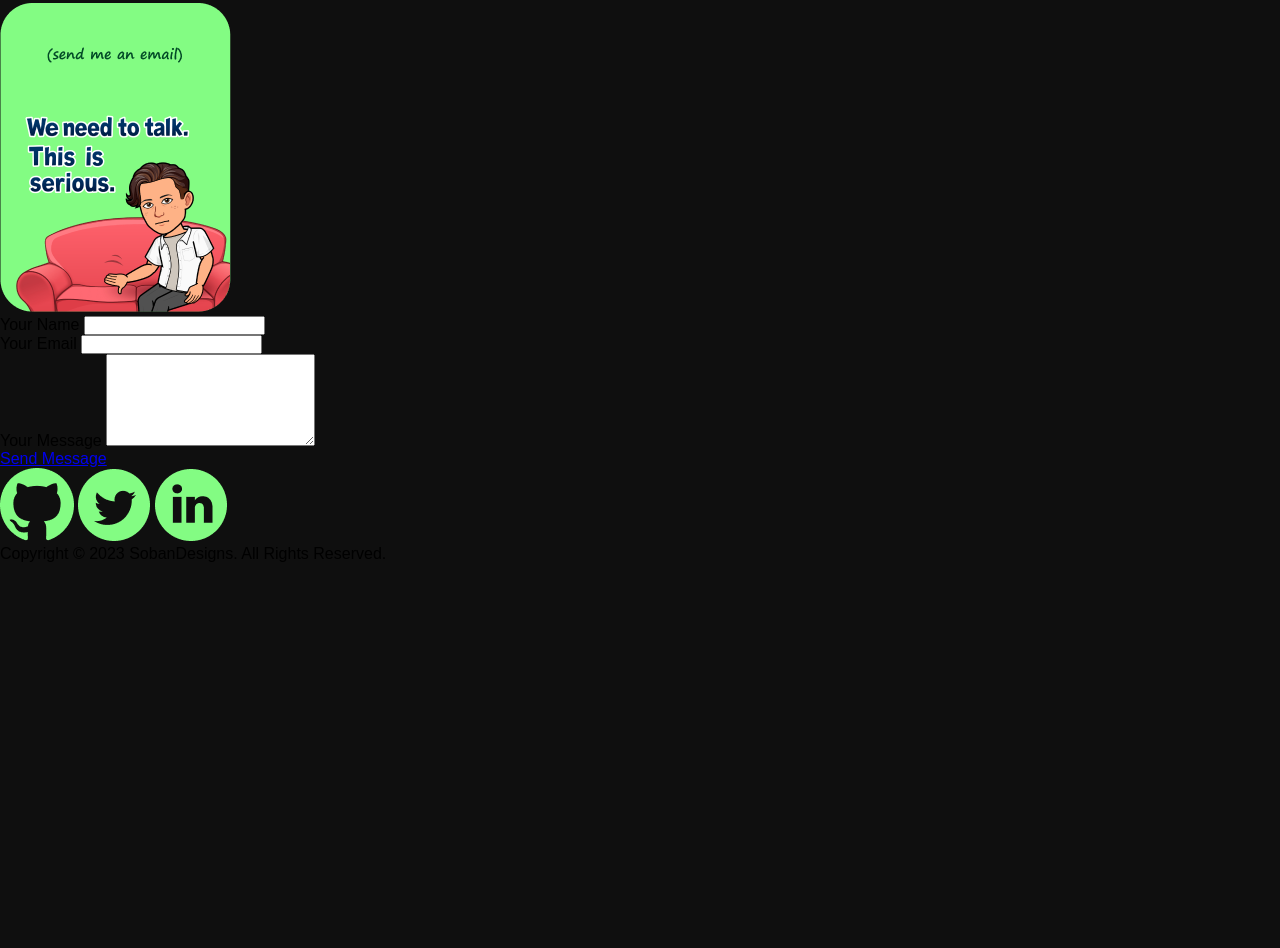
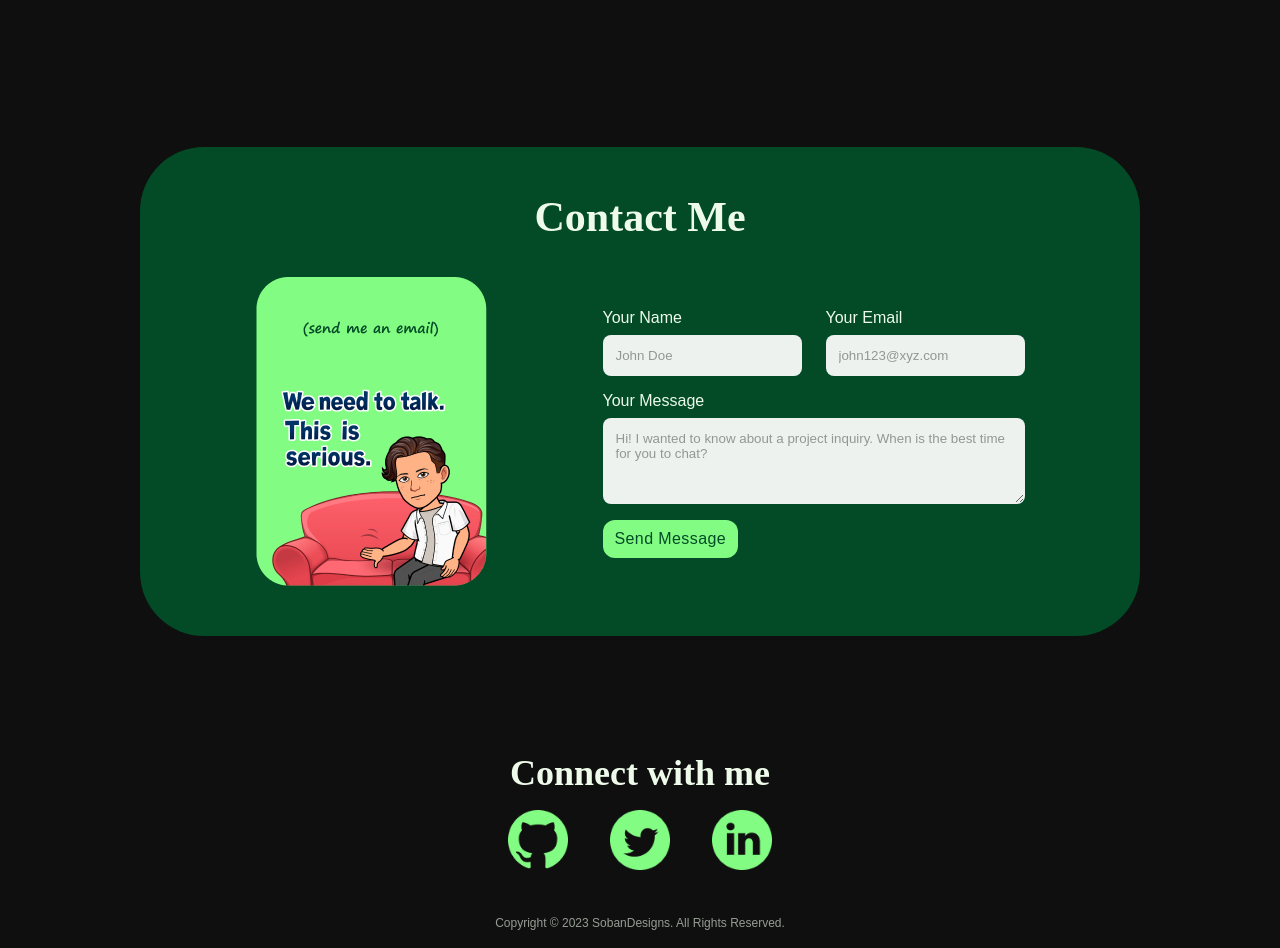
Before and after one commit to the-soban/sobandesigns.me, a plain HTML site: page index.html in a window 1280 px wide. Shown: the part 3167-4115 px from the top of the page. Before the commit the page ends 3730 px from the top, so only its background shows below. Drawn offline with Linux system fonts and the light colour scheme.

Commit message:
completed styling, added email functionality

```diff
--- a/index.html
+++ b/index.html
@@ -134,31 +134,44 @@
             <div class="contact-img-box">
                 <img src="./images/contact-bitmoji.png" alt="footer image" class="contact-img">
             </div>
-            <form action="POST" class="contact-form-box">
+            <form action="https://formsubmit.co/sobanshafeq123@gmail.com" method="POST" class="contact-form-box">
+                <input type="hidden" name="_next" value="https://sobandesigns.me/sent.html">
+                <input type="hidden" name="_subject" value="Message from Portfolio!">
                 <div class="name-email-box">
                     <div class="name-box">
-                        <label for="" class="name-label">Your Name</label>
-                        <input type="text" class="name-field">
+                        <label for="name" class="label name-label">Your Name</label>
+                        <input type="text" name="name" placeholder="John Doe" class="field name-field" required>
                     </div>
                     <div class="email-box">
-                        <label for="" class="email-label">Your Email</label>
-                        <input type="text" class="email-field">
+                        <label for="email" class="label email-label">Your Email</label>
+                        <input type="email" name="email" placeholder="john123@xyz.com" class="field email-field"
+                            required>
                     </div>
                 </div>
                 <div class="message-box">
-                    <label for="" class="message-label">Your Message</label>
-                    <textarea name="" class="messsage-field" cols="24" rows="6"></textarea>
+                    <label for="message" class="label message-label">Your Message</label>
+                    <textarea name="message"
+                        placeholder="Hi! I wanted to know about a project inquiry. When is the best time for you to chat?"
+                        class="field messsage-field" cols="16" rows="4" required></textarea>
                 </div>
-                <a href="#" class="send-btn">Send Message</a>
+                <!-- <a href="#" class="send-btn">Send Message</a> -->
+                <button class="send-btn" type="submit">Send Message</button>
             </form>
         </div>
     </section>
 
     <footer class="socials-section">
+        <h2 class="socials-heading">Connect with me</h2>
         <div class="socials-icons-box">
-            <img src="./images/Github.png" alt="social icons" class="socials-icon">
-            <img src="./images/Twitter.png" alt="social icons" class="socials-icon">
-            <img src="./images/LinkedIn.png" alt="social icons" class="socials-icon">
+            <a href="" class="socials-link">
+                <img src="./images/Github.png" alt="social icons" class="socials-icon">
+            </a>
+            <a href="" class="socials-link">
+                <img src="./images/Twitter.png" alt="social icons" class="socials-icon">
+            </a>
+            <a href="" class="socials-link">
+                <img src="./images/LinkedIn.png" alt="social icons" class="socials-icon">
+            </a>
         </div>
         <span class="socials-copyright">Copyright © 2023 SobanDesigns. All Rights Reserved.</span>
     </footer>
--- /dev/null
+++ b/sent.css
@@ -0,0 +1,35 @@
+:root{
+    --background: #0f0f0f;
+    --text: #eefbea;
+    --primary: #83fc83;
+    --secondary: #024b26;
+    --accent: #49fda3;
+}
+
+*{
+margin: 0;
+padding: 0;
+box-sizing: border-box;
+font-family: 'Satoshi', sans-serif;
+}
+
+body{
+    min-height: 100vh;
+    display: flex;
+    flex-direction: column;
+    align-items: center;
+    justify-content: center;
+    background-color: var(--background);
+}
+
+.sent-heading{
+    font-size: 42px;
+    font-family: 'Clash Display';
+    font-weight: 600;
+    color: var(--text);
+    margin-bottom: 16px;
+}
+
+.envelope-image{
+    width: 332px;
+}
--- a/style.css
+++ b/style.css
@@ -267,3 +267,140 @@ body{
     grid-template-rows: repeat(2, 1fr);
     gap: 64px 108px;
 }
+
+.contact-section{
+    display: flex;
+    flex-direction: column;
+    align-items: center;
+    justify-content: center;
+    background-color: var(--secondary);
+    width: 1000px;
+    border-radius: 64px;
+    margin: 172px auto 0;
+    padding: 46px;
+}
+
+.contact-heading{
+    font-size: 42px;
+    font-family: 'Clash Display';
+    font-weight: 600;
+    color: var(--text);
+    margin-bottom: 36px;
+}
+
+.contact-box{
+    display: flex;
+    justify-content: center;
+    align-items: center;
+    gap: 116px;
+}
+
+.contact-form-box{
+    display: flex;
+    flex-direction: column;
+    align-items: flex-start;
+    justify-content: center;
+    gap: 16px;
+}
+
+.name-email-box{
+    display: flex;
+    justify-content: center;
+    align-items: center;
+    gap: 24px;
+}
+
+.name-box, .email-box{
+    display: flex;
+    flex-direction: column;
+    align-items: flex-start;
+    justify-content: center;
+    gap: 8px;
+}
+
+.label{
+    font-size: 16px;
+    font-weight: 400;
+    color: var(--text);
+}
+
+.field{
+    /* height: 24px; */
+    padding: 12px 8px 12px 12px;
+    border-radius: 8px;
+    border: 1px solid rgba(238, 251, 234, 0.0);
+    outline: none;
+    opacity: 0.93;
+    transition: all 0.2s;
+}
+
+.field:focus{
+    opacity: 1;
+    border: 1px solid var(--text);
+}
+
+.field::placeholder{
+    opacity: 0.7;
+}
+
+.message-box{
+    display: flex;
+    flex-direction: column;
+    align-items: flex-start;
+    justify-content: center;
+    gap: 8px;
+    width: 100%;
+}
+
+.messsage-field{
+    width: 100%;
+    resize: vertical;
+}
+
+.send-btn{
+    font-size: 16px;
+    font-weight: 500;
+    letter-spacing: 0.4px;
+    text-decoration: none;
+    color: var(--secondary);
+    background-color: var(--primary);
+    outline: none;
+    border: none;
+    border-radius: 12px;
+    padding: 10px 12px;
+    cursor: pointer;
+}
+
+.socials-section{
+    display: flex;
+    flex-direction: column;
+    align-items: center;
+    justify-content: center;
+    margin: 116px auto 18px;
+}
+
+.socials-heading{
+    font-size: 36px;
+    font-family: 'Clash Display';
+    font-weight: 600;
+    color: var(--text);
+    margin-bottom: 16px;
+}
+
+.socials-icons-box{
+    margin-bottom: 42px;
+    display: flex;
+    gap: 42px;
+}
+
+.socials-icon{
+    width: 60px;
+}
+
+.socials-copyright{
+    color: var(--text);
+    text-align: center;
+    font-size: 12px;
+    font-weight: 400;
+    opacity: 0.6;
+}
```
Also changed, not shown: sent.html (added, +18 -0 lines), images/envelope-bitmoji.png (added).
